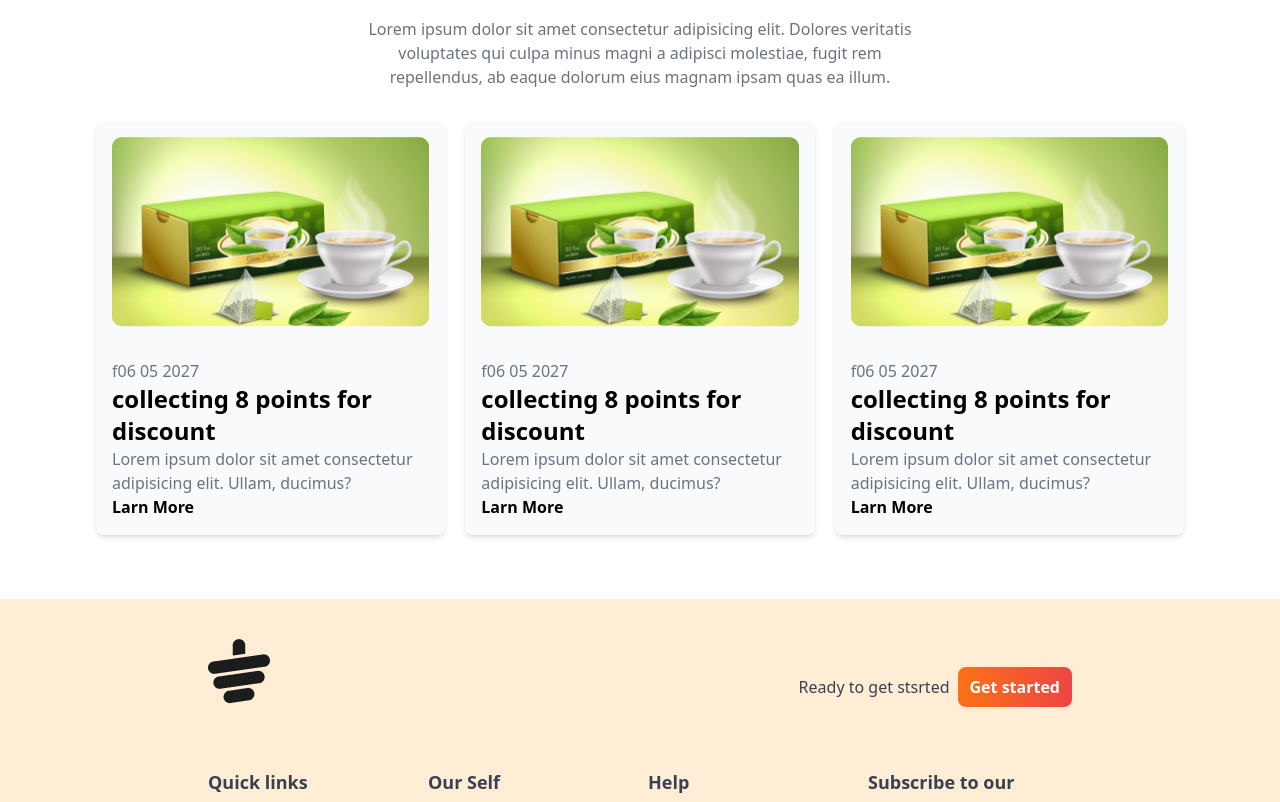
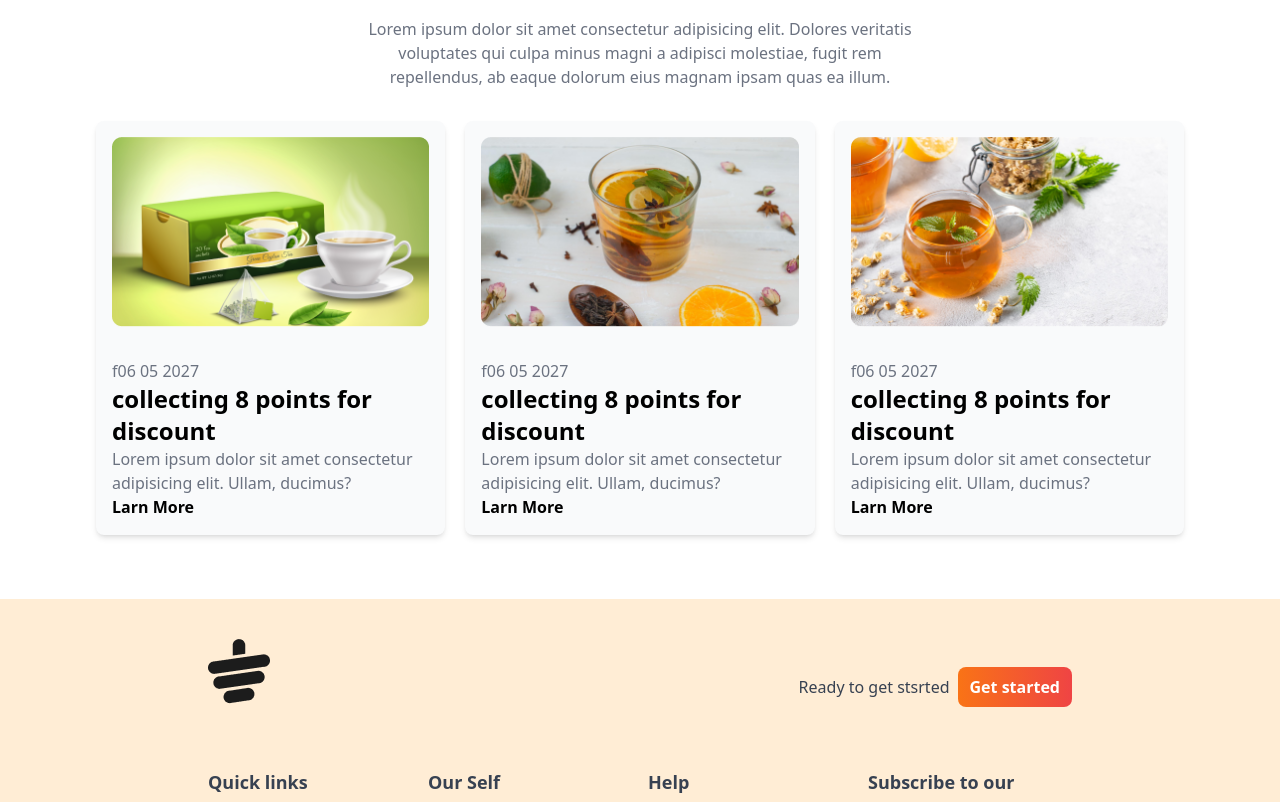
Before and after one commit to Nazim1247/Tailwin-css-file, a plain HTML site: page index.html in a window 1280 px wide. Shown: the part 2600-3402 px from the top of the page. Drawn offline with nearby package versions, Linux system fonts and the light colour scheme.

Commit message:
homework done

```diff
--- a/index.html
+++ b/index.html
@@ -204,7 +204,7 @@ crossorigin="anonymous"></script>
                      </div>
                     <!-- card 2 -->
                      <div class="rounded-lg shadow-md bg-gray-50 overflow-hidden">
-                        <img class="mx-auto p-4" src="images/news-1.png" alt="">
+                        <img class="mx-auto p-4" src="images/news-2.png" alt="">
                         <div class="p-4">
                             <p class="text-gray-500">f06 05 2027</p>
                             <h3 class="text-2xl font-bold">collecting 8 points for discount</h3>
@@ -214,7 +214,7 @@ crossorigin="anonymous"></script>
                      </div>
                     <!-- card 3 -->
                      <div class="rounded-lg shadow-md bg-gray-50 overflow-hidden">
-                        <img class="mx-auto p-4" src="images/news-1.png" alt="">
+                        <img class="mx-auto p-4" src="images/news-3.png" alt="">
                         <div class="p-4">
                             <p class="text-gray-500">f06 05 2027</p>
                             <h3 class="text-2xl font-bold">collecting 8 points for discount</h3>
```
